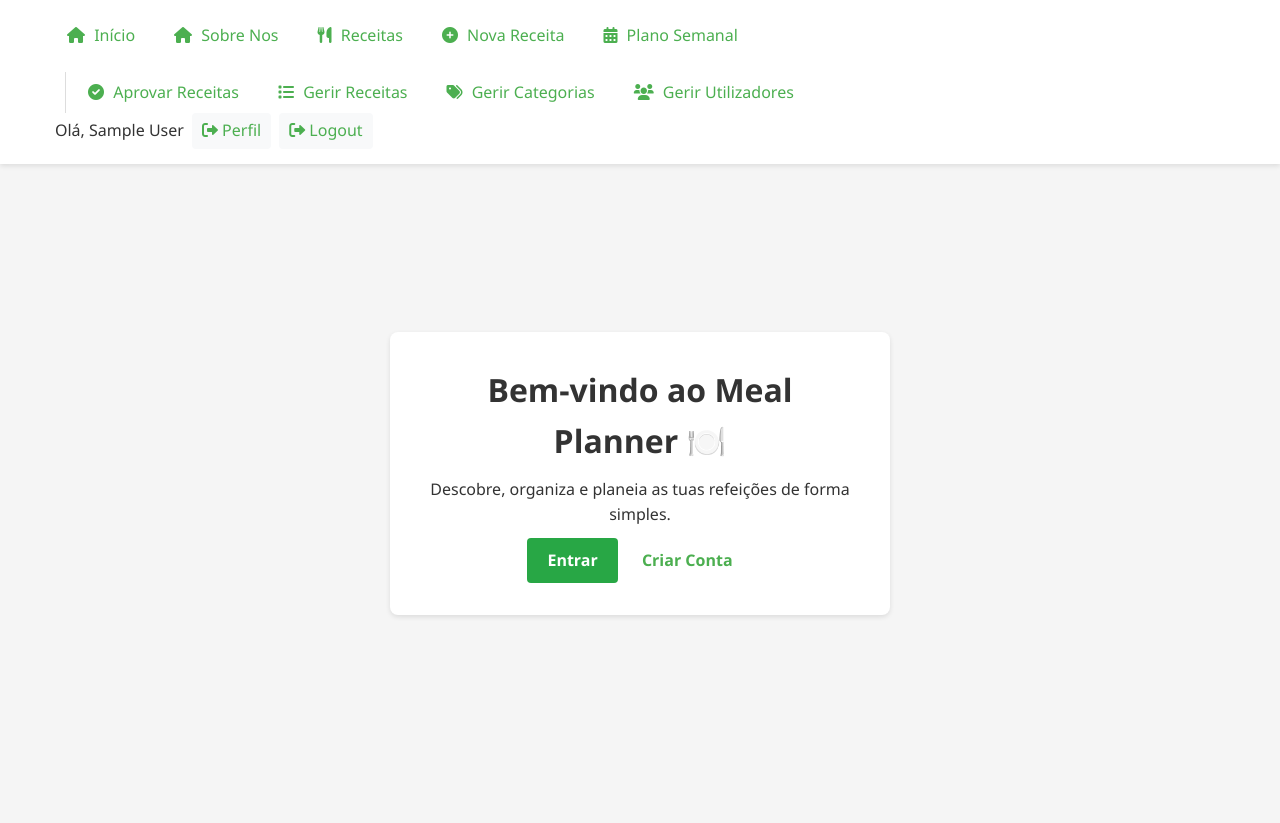
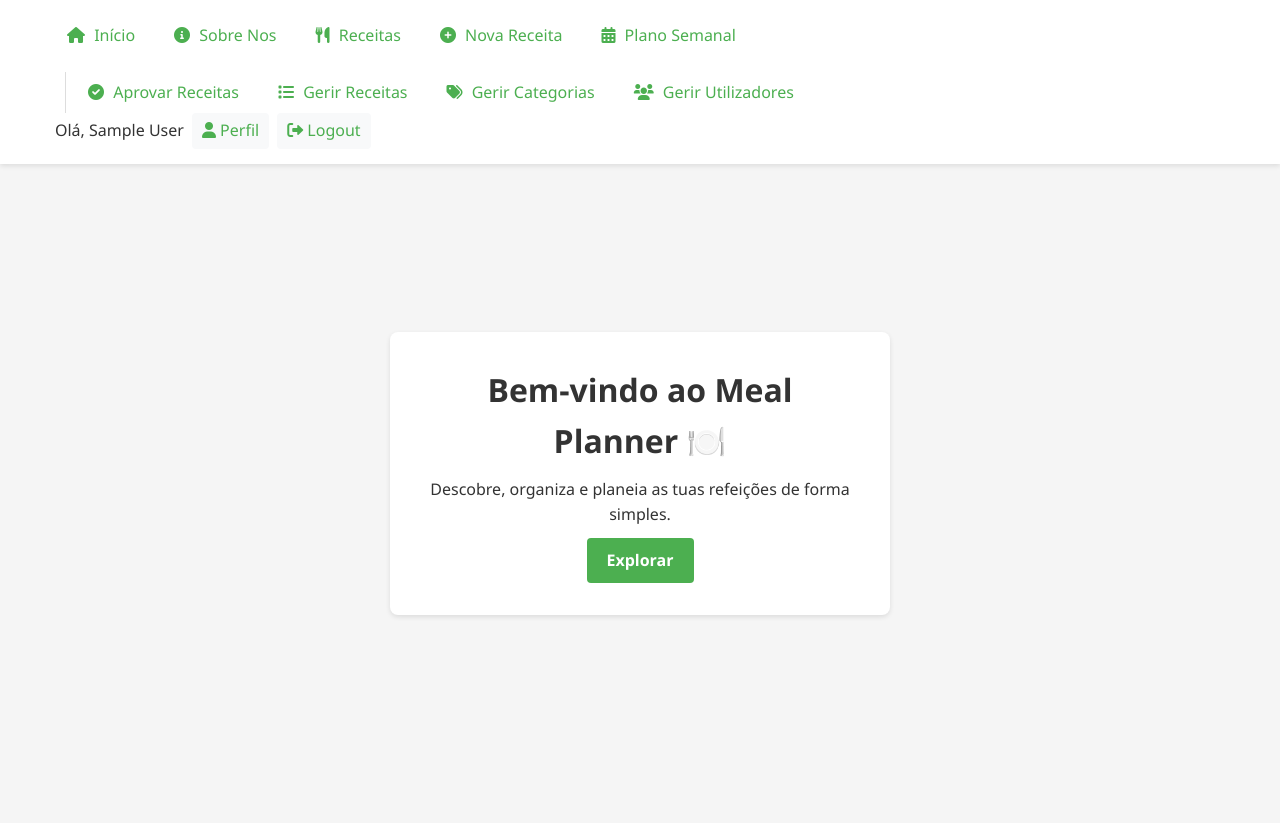
Before and after one commit to luniballony/Meal-Planner, a Flask app: page /start in a window 1280 px wide. Shown: the top 823 px of the page. Run offline with Flask 3, Linux system fonts and the light colour scheme; the visitor is signed in with stand-in values (Sample User, id 1).

Commit message:
inicio mostra 'explorar' com login
-> página inicial mostra 'explorar' que leva a receitas em vez de 'entrar/criar conta' quando utilizador está ligado

+ correção de icons em certas páginas

```diff
--- a/app/templates/base.html
+++ b/app/templates/base.html
@@ -29,7 +29,7 @@
               href="{{ url_for('main.about') }}"
               class="nav-item {% if request.endpoint == 'main.about' %}active{% endif %}"
             >
-              <i class="fas fa-home"></i> Sobre Nos
+              <i class="fas fa-circle-info"></i> Sobre Nos
             </a>
 
             {% if session.get('user_id') %}
@@ -94,7 +94,7 @@
               <span>Olá, {{ session.get('user_nome') }}</span>
 
               <a href="{{ url_for('main.home') }}" class="logout-btn">
-                <i class="fas fa-sign-out-alt"></i> Perfil
+                <i class="fas fa-user"></i> Perfil
               </a>
 
               <a href="{{ url_for('auth.logout') }}" class="logout-btn">
--- a/app/templates/main/start.html
+++ b/app/templates/main/start.html
@@ -8,8 +8,15 @@
     <p class="lead">Descobre, organiza e planeia as tuas refeições de forma simples.</p>
 
     <div class="mt-4">
+
+      {% if session.get('user_id') %}
+      <a href="{{ url_for('recipes.listar') }}" class="btn btn-primary">Explorar</a>
+
+      {% else %}
+
       <a href="{{ url_for('auth.login') }}" class="btn btn-success me-2">Entrar</a>
       <a href="{{ url_for('auth.register') }}" class="btn btn-outline-success">Criar Conta</a>
+      {% endif %}
     </div>
   </div>
 </div>
```
